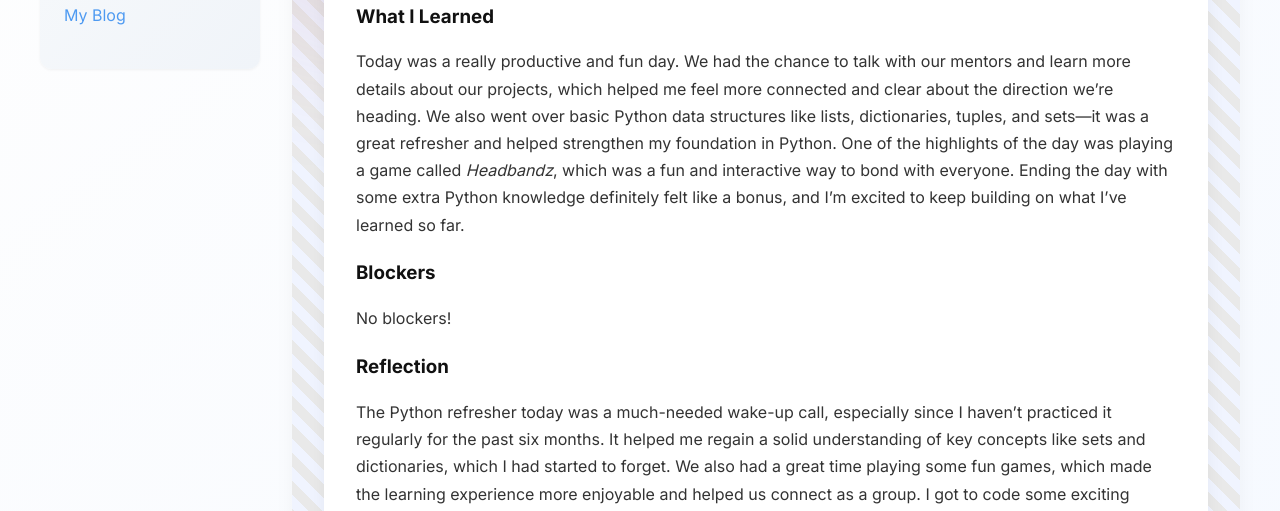
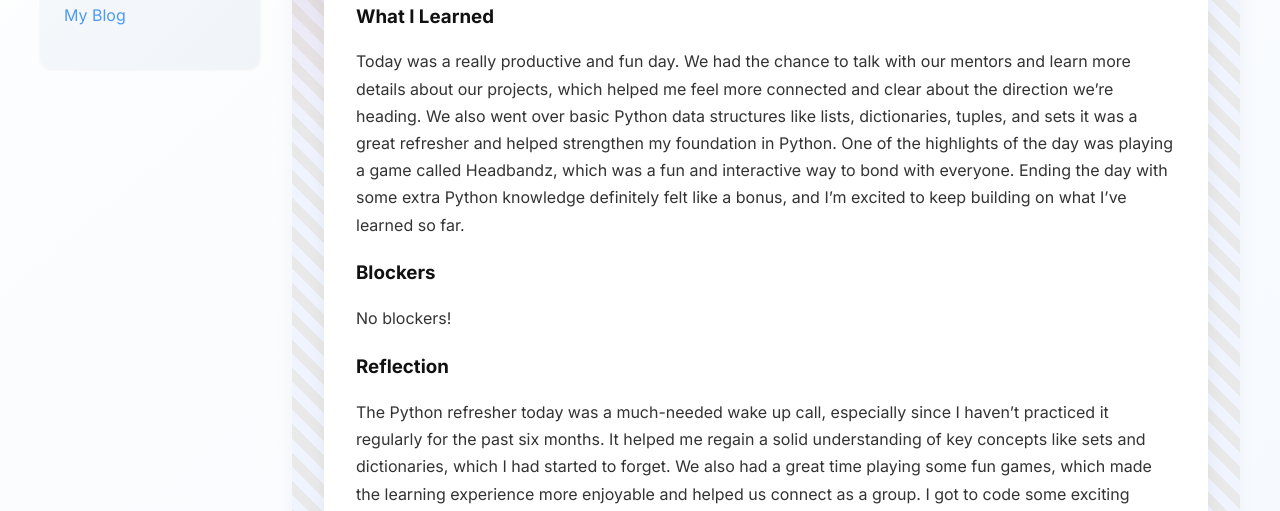
Before and after one commit to SumitKatuwal3382/SumitKatuwal3382.github.io, a Jekyll site: the page built from _posts/2025-05-28-day-2.md, in a window 1280 px wide. Shown: the part 266-777 px from the top of the page. Built offline with Jekyll 4.4.1, drawn with Linux system fonts in a browser that asks for light colours; some of the changed text lies outside the part shown.

Commit message:
Update 2025-05-28-day-2.md

```diff
--- a/_posts/2025-05-28-day-2.md
+++ b/_posts/2025-05-28-day-2.md
@@ -7,7 +7,7 @@ permalink: /day2.html
 tags: ["Python","Mentors", "Pythoncode","signal processing","Website"]
 
 what_i_learned: |
-  Today was a really productive and fun day. We had the chance to talk with our mentors and learn more details about our projects, which helped me feel more connected and clear about the direction we're heading. We also went over basic Python data structures like lists, dictionaries, tuples, and sets—it was a great refresher and helped strengthen my foundation in Python. One of the highlights of the day was playing a game called *Headbandz*, which was a fun and interactive way to bond with everyone. Ending the day with some extra Python knowledge definitely felt like a bonus, and I’m excited to keep building on what I’ve learned so far.
+  Today was a really productive and fun day. We had the chance to talk with our mentors and learn more details about our projects, which helped me feel more connected and clear about the direction we're heading. We also went over basic Python data structures like lists, dictionaries, tuples, and sets it was a great refresher and helped strengthen my foundation in Python. One of the highlights of the day was playing a game called Headbandz, which was a fun and interactive way to bond with everyone. Ending the day with some extra Python knowledge definitely felt like a bonus, and I’m excited to keep building on what I’ve learned so far.
 
 
 
@@ -15,6 +15,6 @@ blockers: |
  No blockers!
 
 reflection: |
-  The Python refresher today was a much-needed wake-up call, especially since I haven’t practiced it regularly for the past six months. It helped me regain a solid understanding of key concepts like sets and dictionaries, which I had started to forget. We also had a great time playing some fun games, which made the learning experience more enjoyable and helped us connect as a group. I got to code some exciting exercises on Replit and learned how to navigate and use the platform more efficiently, which will be really helpful for future projects. We wrapped up the day by working through a few more Python refresher problems, which reinforced everything we covered and gave me a boost of confidence moving forward.
+  The Python refresher today was a much-needed wake up call, especially since I haven’t practiced it regularly for the past six months. It helped me regain a solid understanding of key concepts like sets and dictionaries, which I had started to forget. We also had a great time playing some fun games, which made the learning experience more enjoyable and helped us connect as a group. I got to code some exciting exercises on Replit and learned how to navigate and use the platform more efficiently, which will be really helpful for future projects. We wrapped up the day by working through a few more Python refresher problems, which reinforced everything we covered and gave me a boost of confidence moving forward.
 
 ---
```
